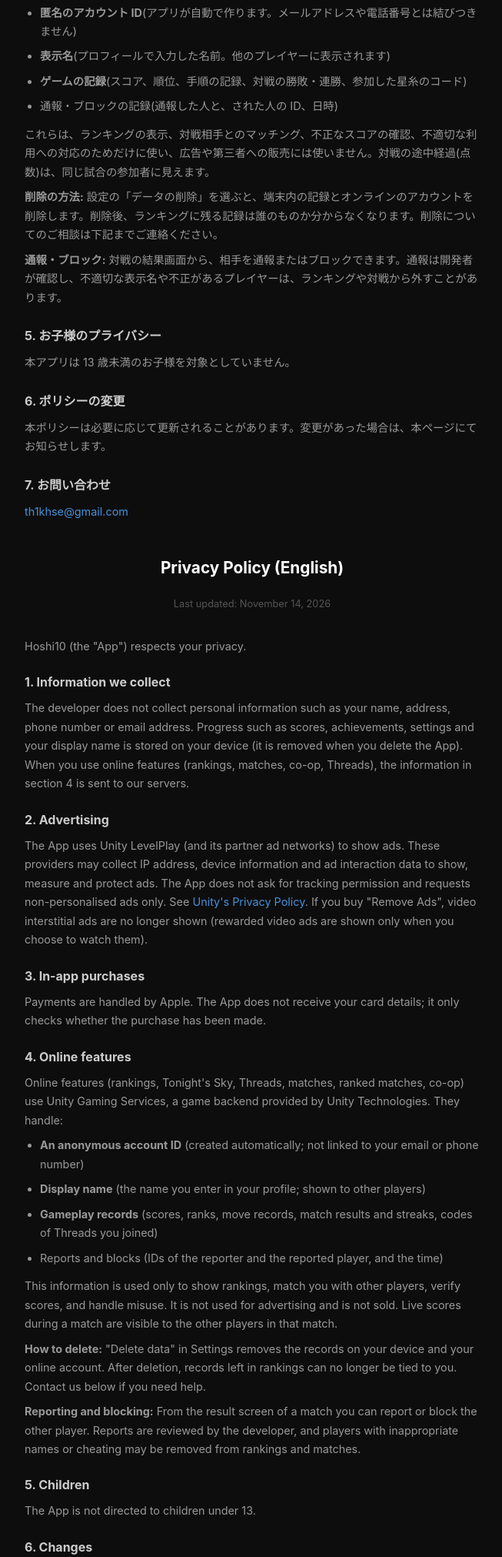
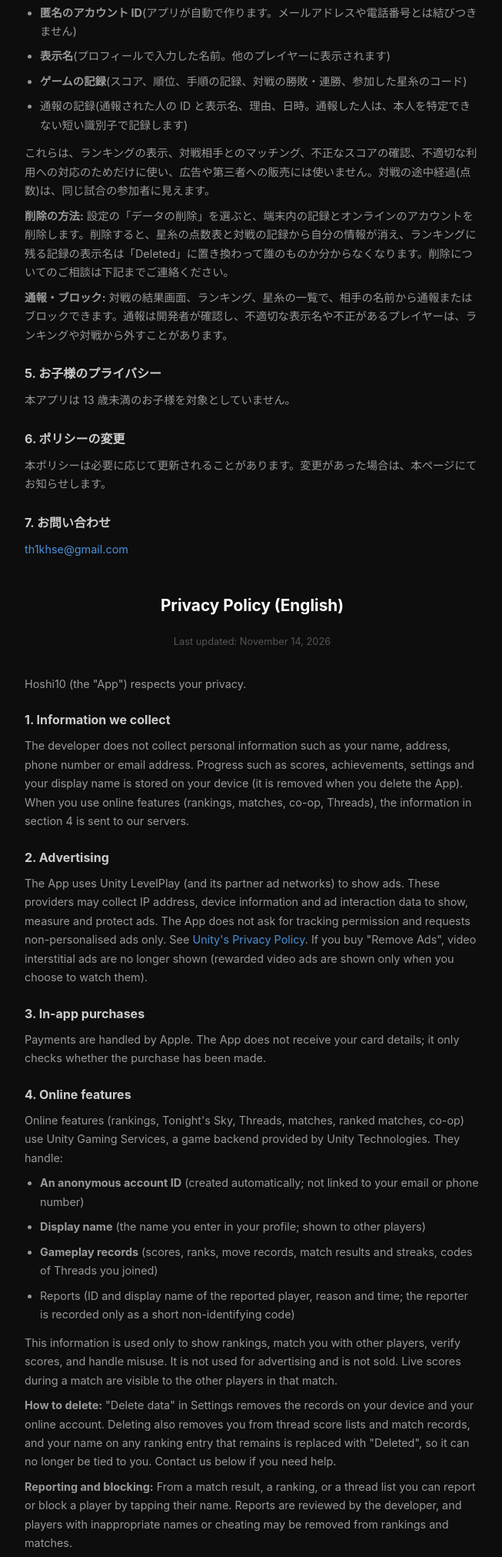
Before and after one commit to NJersyHiro/miranote-support, a plain HTML site: page hoshi10-privacy.html in a window 1280 px wide. Shown: the part 883-2906 px from the top of the page at 77% size, without its empty margins (312-965 px from the left). Drawn offline with Linux system fonts and the light colour scheme.

Commit message:
hoshi10: 通報と削除の説明を実装に合わせて更新

```diff
--- a/hoshi10-privacy.html
+++ b/hoshi10-privacy.html
@@ -84,11 +84,11 @@
       <li><strong>匿名のアカウント ID</strong>(アプリが自動で作ります。メールアドレスや電話番号とは結びつきません)</li>
       <li><strong>表示名</strong>(プロフィールで入力した名前。他のプレイヤーに表示されます)</li>
       <li><strong>ゲームの記録</strong>(スコア、順位、手順の記録、対戦の勝敗・連勝、参加した星糸のコード)</li>
-      <li>通報・ブロックの記録(通報した人と、された人の ID、日時)</li>
+      <li>通報の記録(通報された人の ID と表示名、理由、日時。通報した人は、本人を特定できない短い識別子で記録します)</li>
     </ul>
     <p>これらは、ランキングの表示、対戦相手とのマッチング、不正なスコアの確認、不適切な利用への対応のためだけに使い、広告や第三者への販売には使いません。対戦の途中経過(点数)は、同じ試合の参加者に見えます。</p>
-    <p><strong>削除の方法:</strong> 設定の「データの削除」を選ぶと、端末内の記録とオンラインのアカウントを削除します。削除後、ランキングに残る記録は誰のものか分からなくなります。削除についてのご相談は下記までご連絡ください。</p>
-    <p><strong>通報・ブロック:</strong> 対戦の結果画面から、相手を通報またはブロックできます。通報は開発者が確認し、不適切な表示名や不正があるプレイヤーは、ランキングや対戦から外すことがあります。</p>
+    <p><strong>削除の方法:</strong> 設定の「データの削除」を選ぶと、端末内の記録とオンラインのアカウントを削除します。削除すると、星糸の点数表と対戦の記録から自分の情報が消え、ランキングに残る記録の表示名は「Deleted」に置き換わって誰のものか分からなくなります。削除についてのご相談は下記までご連絡ください。</p>
+    <p><strong>通報・ブロック:</strong> 対戦の結果画面、ランキング、星糸の一覧で、相手の名前から通報またはブロックできます。通報は開発者が確認し、不適切な表示名や不正があるプレイヤーは、ランキングや対戦から外すことがあります。</p>
     <h3>5. お子様のプライバシー</h3>
     <p>本アプリは 13 歳未満のお子様を対象としていません。</p>
     <h3>6. ポリシーの変更</h3>
@@ -110,11 +110,11 @@
       <li><strong>An anonymous account ID</strong> (created automatically; not linked to your email or phone number)</li>
       <li><strong>Display name</strong> (the name you enter in your profile; shown to other players)</li>
       <li><strong>Gameplay records</strong> (scores, ranks, move records, match results and streaks, codes of Threads you joined)</li>
-      <li>Reports and blocks (IDs of the reporter and the reported player, and the time)</li>
+      <li>Reports (ID and display name of the reported player, reason and time; the reporter is recorded only as a short non-identifying code)</li>
     </ul>
     <p>This information is used only to show rankings, match you with other players, verify scores, and handle misuse. It is not used for advertising and is not sold. Live scores during a match are visible to the other players in that match.</p>
-    <p><strong>How to delete:</strong> "Delete data" in Settings removes the records on your device and your online account. After deletion, records left in rankings can no longer be tied to you. Contact us below if you need help.</p>
-    <p><strong>Reporting and blocking:</strong> From the result screen of a match you can report or block the other player. Reports are reviewed by the developer, and players with inappropriate names or cheating may be removed from rankings and matches.</p>
+    <p><strong>How to delete:</strong> "Delete data" in Settings removes the records on your device and your online account. Deleting also removes you from thread score lists and match records, and your name on any ranking entry that remains is replaced with "Deleted", so it can no longer be tied to you. Contact us below if you need help.</p>
+    <p><strong>Reporting and blocking:</strong> From a match result, a ranking, or a thread list you can report or block a player by tapping their name. Reports are reviewed by the developer, and players with inappropriate names or cheating may be removed from rankings and matches.</p>
     <h3>5. Children</h3>
     <p>The App is not directed to children under 13.</p>
     <h3>6. Changes</h3>
```
